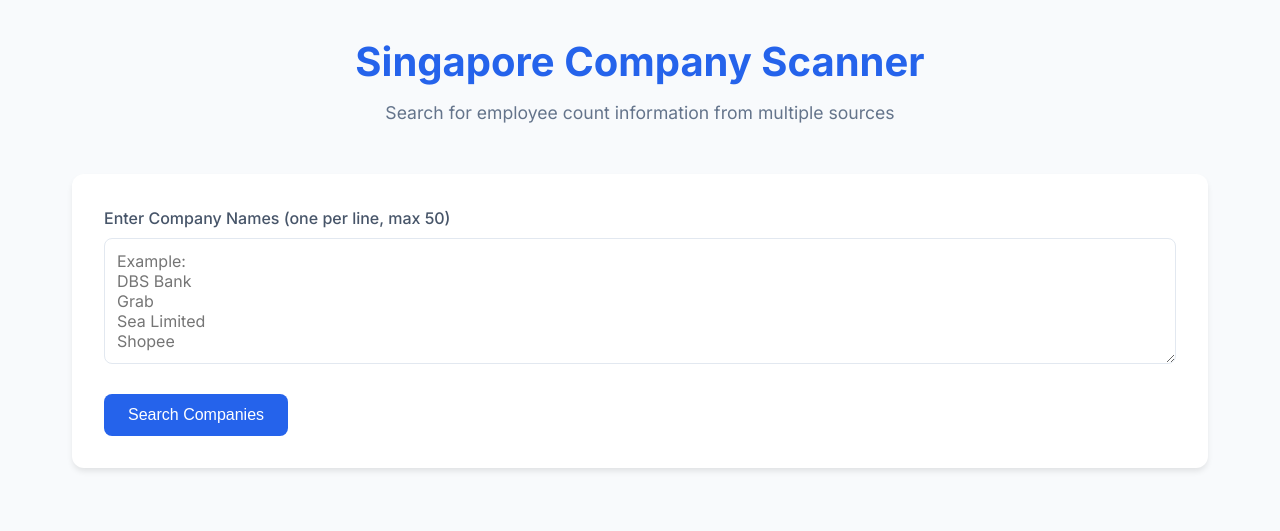
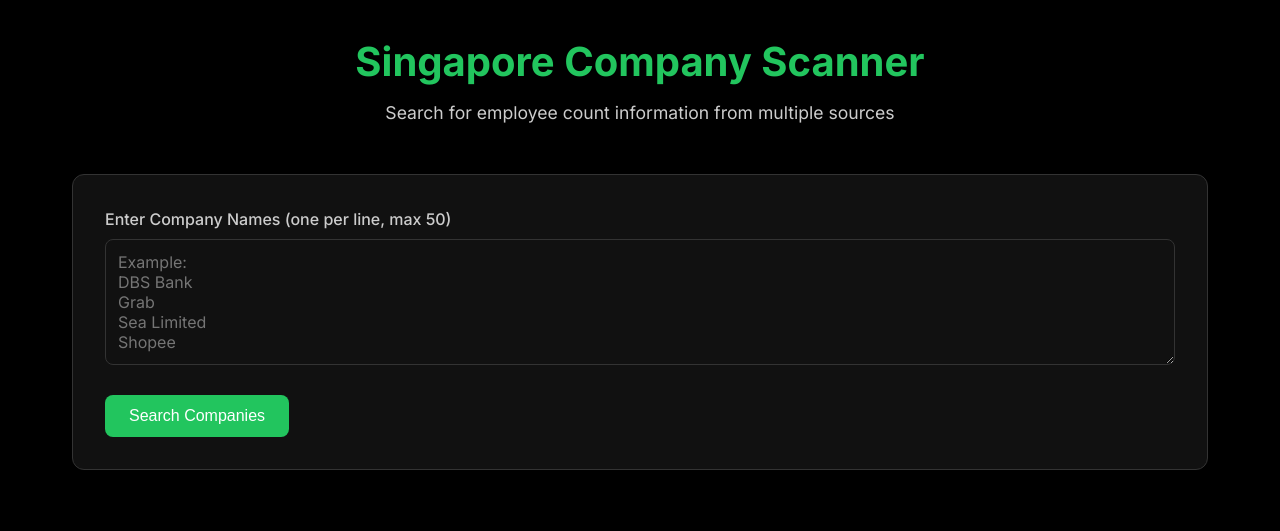
Before and after one commit to Bycollexion/sg-company-scanner, a Flask app: page / in a window 1280 px wide. Shown: the top 531 px of the page. Run offline with Flask 2, Linux system fonts and the light colour scheme.

Commit message:
Update styles to match black background with green highlights

```diff
--- a/static/styles.css
+++ b/static/styles.css
@@ -1,9 +1,9 @@
 :root {
-    --primary-color: #2563eb;
-    --primary-hover: #1d4ed8;
-    --background-color: #f8fafc;
-    --text-color: #1e293b;
-    --border-color: #e2e8f0;
+    --primary-color: #22c55e;  /* Green highlight color */
+    --primary-hover: #16a34a;
+    --background-color: #000000;  /* Black background */
+    --text-color: #ffffff;  /* White text */
+    --border-color: #333333;
     --success-color: #22c55e;
     --error-color: #ef4444;
 }
@@ -36,20 +36,20 @@ h1 {
     font-size: 2.5rem;
     font-weight: 700;
     margin-bottom: 0.5rem;
-    color: var(--primary-color);
+    color: var(--primary-color);  /* Green title */
 }
 
 header p {
-    color: #64748b;
+    color: #cccccc;  /* Light gray text */
     font-size: 1.1rem;
 }
 
 .search-container {
-    background: white;
+    background: #111111;  /* Dark gray background */
     padding: 2rem;
     border-radius: 0.75rem;
-    box-shadow: 0 4px 6px -1px rgb(0 0 0 / 0.1);
-    margin-bottom: 2rem;
+    box-shadow: 0 4px 6px -1px rgba(0, 0, 0, 0.5);
+    border: 1px solid var(--border-color);
 }
 
 .input-group {
@@ -60,7 +60,7 @@ label {
     display: block;
     font-weight: 500;
     margin-bottom: 0.5rem;
-    color: #475569;
+    color: #cccccc;
 }
 
 textarea {
@@ -72,12 +72,14 @@ textarea {
     font-family: inherit;
     resize: vertical;
     min-height: 120px;
+    background-color: #111111;
+    color: var(--text-color);
 }
 
 textarea:focus {
     outline: none;
     border-color: var(--primary-color);
-    box-shadow: 0 0 0 3px rgba(37, 99, 235, 0.1);
+    box-shadow: 0 0 0 3px rgba(34, 197, 94, 0.1);
 }
 
 .primary-button {
@@ -125,10 +127,11 @@ textarea:focus {
 }
 
 #resultsContainer {
-    background: white;
+    background: #111111;
     padding: 2rem;
     border-radius: 0.75rem;
-    box-shadow: 0 4px 6px -1px rgb(0 0 0 / 0.1);
+    box-shadow: 0 4px 6px -1px rgba(0, 0, 0, 0.5);
+    border: 1px solid var(--border-color);
 }
 
 h2 {
@@ -148,10 +151,10 @@ table {
 }
 
 th {
-    background-color: #f8fafc;
+    background-color: #111111;
     padding: 0.75rem 1rem;
     font-weight: 600;
-    color: #475569;
+    color: var(--text-color);
     border-bottom: 2px solid var(--border-color);
 }
 
```
